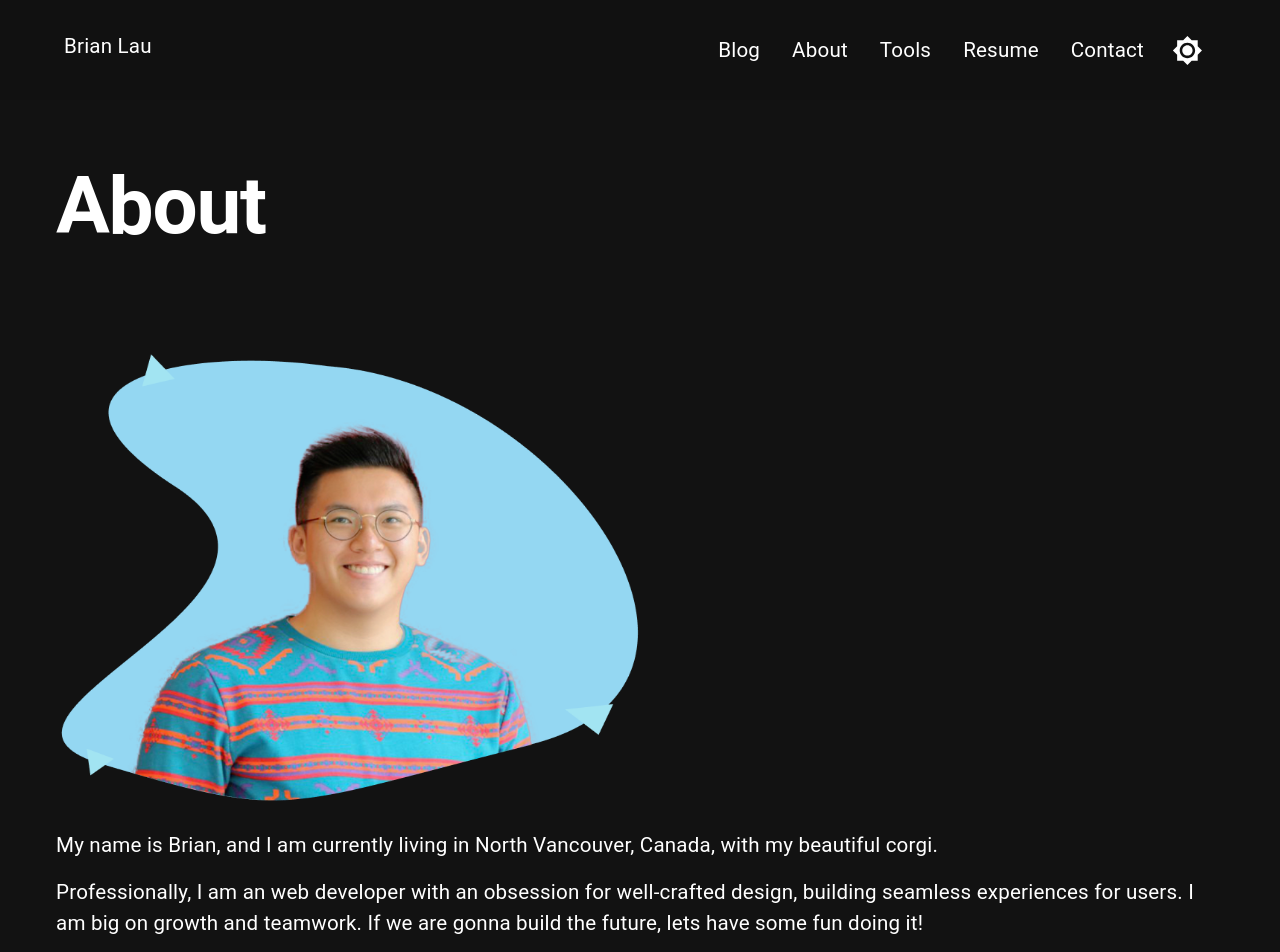
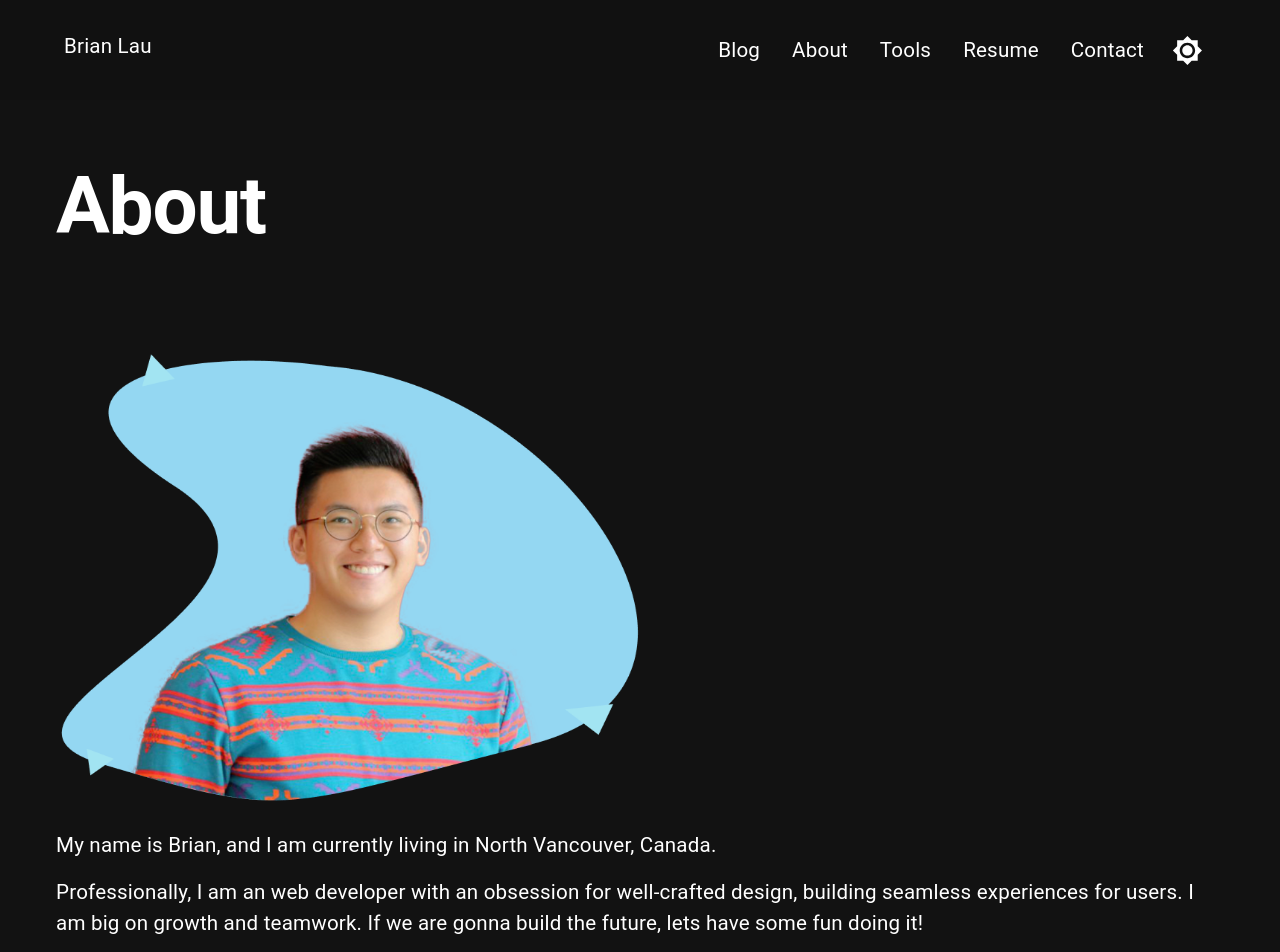
Before and after one commit to wtLau/brian-lau.ca, a Next.js app: page /about in a window 1280 px wide. Shown: the top 952 px of the page. Built offline with nearby package versions, Linux system fonts and the light colour scheme; no server answers.

Commit message:
content: update bio

```diff
--- a/pages/about.tsx
+++ b/pages/about.tsx
@@ -47,7 +47,14 @@ const About = () => {
 
   return (
     <Root>
-      <HeadSeo title='About' description='A little more about Brian Lau' />
+      <HeadSeo
+        title='About'
+        description='
+            Brian Lau is a Front-End Developer at
+            Data.ai, where he helps building data visualization products on the web. Lau is also known as an
+            educator, writer, and mentor.
+          '
+      />
       <Grid container spacing={8}>
         <Grid item className={classes.title}>
           <Image
@@ -61,8 +68,7 @@ const About = () => {
           <Grid item xs={12}>
             <Typography paragraph>
               {session && `Hi, ${userName}.`} My name is Brian, and I am
-              currently living in North Vancouver, Canada, with my beautiful
-              corgi.
+              currently living in North Vancouver, Canada.
             </Typography>
 
             <Typography paragraph>
```
